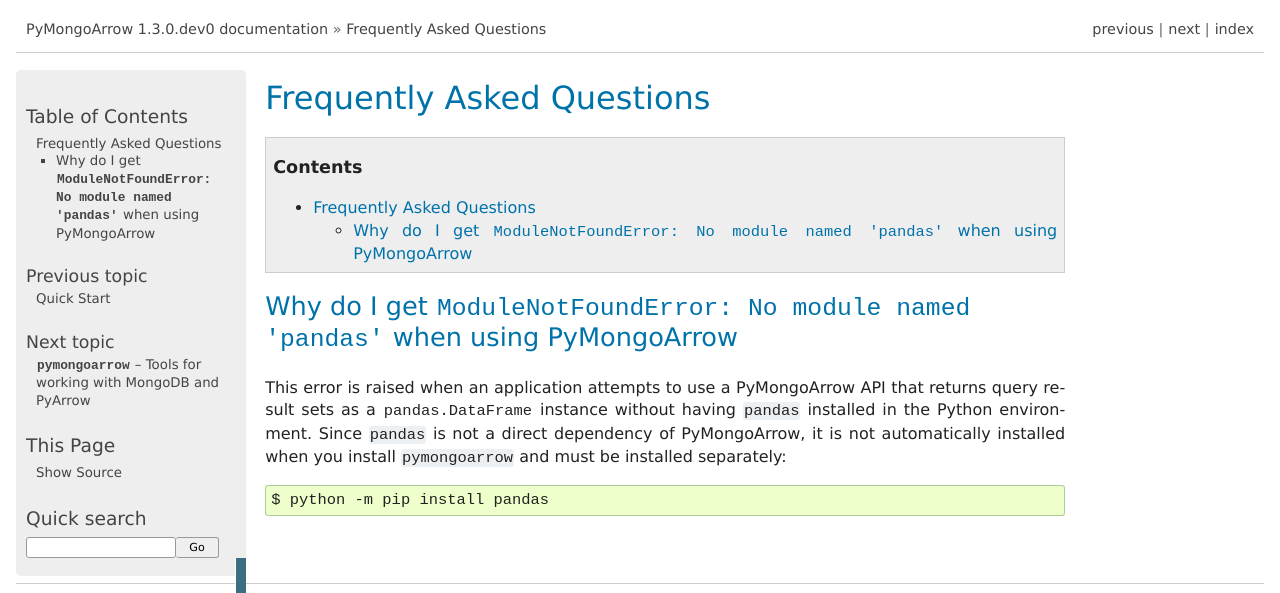
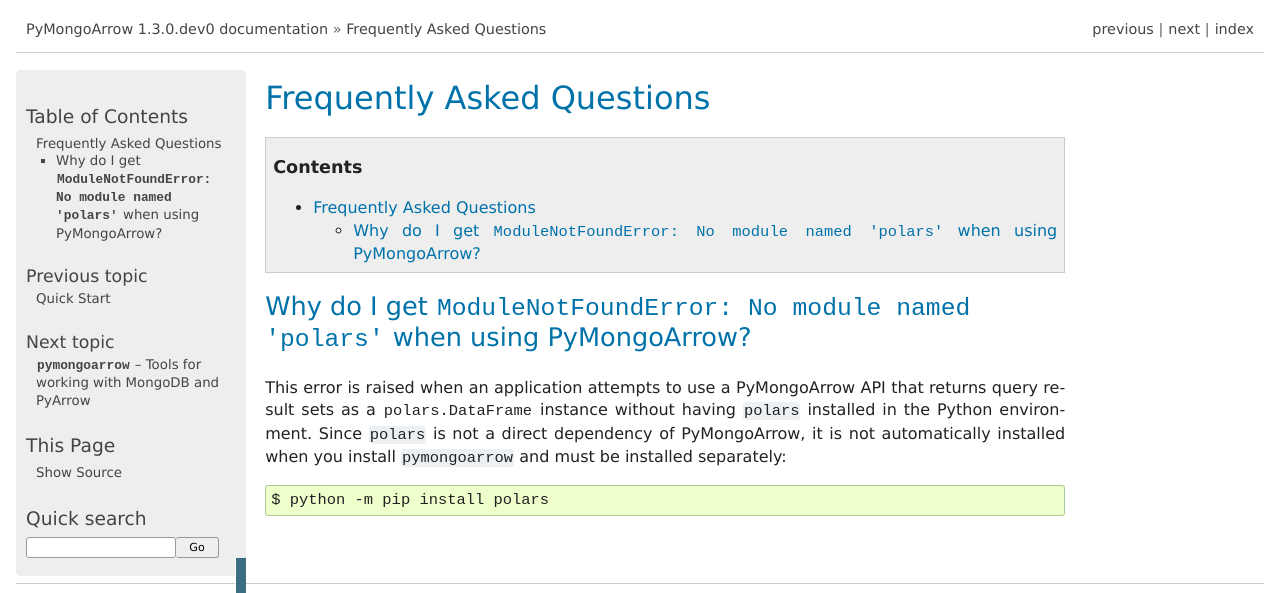
Before and after one commit to mongodb-labs/mongo-arrow, a Sphinx documentation site: the page built from bindings/python/docs/source/faq.rst, in a window 1280 px wide. Shown: the top 593 px of the page. Built offline with Sphinx 7.4.7, drawn with Linux system fonts in a browser that asks for light colours.

Commit message:
Updated FAQ. Was outdated as Pandas is now required. Polars slipped in perfectly

```diff
--- a/bindings/python/docs/source/faq.rst
+++ b/bindings/python/docs/source/faq.rst
@@ -3,13 +3,13 @@ Frequently Asked Questions
 
 .. contents::
 
-Why do I get ``ModuleNotFoundError: No module named 'pandas'`` when using PyMongoArrow
+Why do I get ``ModuleNotFoundError: No module named 'polars'`` when using PyMongoArrow?
 --------------------------------------------------------------------------------------
 
 This error is raised when an application attempts to use a PyMongoArrow API
-that returns query result sets as a :class:`pandas.DataFrame` instance without
-having ``pandas`` installed in the Python environment. Since ``pandas`` is not
+that returns query result sets as a :class:`polars.DataFrame` instance without
+having ``polars`` installed in the Python environment. Since ``polars`` is not
 a direct dependency of PyMongoArrow, it is not automatically installed when
 you install ``pymongoarrow`` and must be installed separately::
 
-  $ python -m pip install pandas
+  $ python -m pip install polars
```
